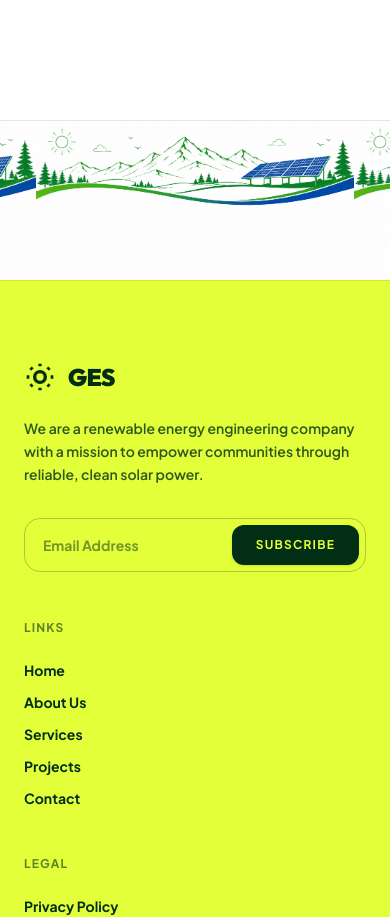
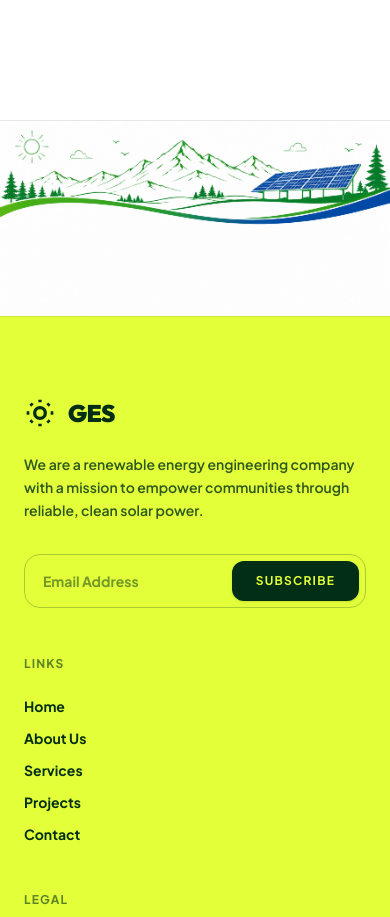
Before and after one commit to mss879/ges.lk, a Next.js app: page / in a window 390 px wide. Shown: the part 4526-5443 px from the top of the page. Built offline with nearby package versions, Linux system fonts and the light colour scheme.

Commit message:
feat: use single full-width responsive img tag for footer skyline

```diff
--- a/src/app/page.tsx
+++ b/src/app/page.tsx
@@ -1503,15 +1503,13 @@ export default function Home() {
       </section>
 
       {/* SECTION 5: Sustainable Mountain & Forest Skyline (Top Footer Banner) */}
-      <div
-        className="w-full h-40 sm:h-48 md:h-56 border-t border-stone-200 relative z-10"
-        style={{
-          backgroundImage: 'url("/footer-1.png")',
-          backgroundSize: 'auto 100%',
-          backgroundRepeat: 'repeat-x',
-          backgroundPosition: 'bottom center'
-        }}
-      />
+      <div className="w-full relative z-10 overflow-hidden border-t border-stone-200 bg-white">
+        <img
+          src="/footer-1.png"
+          alt="Sustainable Mountain Forest Skyline"
+          className="w-full h-auto select-none pointer-events-none block"
+        />
+      </div>
 
       {/* FOOTER SECTION: Dynamic Lime-Green Info Grid */}
       <footer className="w-full bg-[#e2ff3a] text-[#032e16] pt-20 pb-10 px-6 sm:px-12 md:px-16 lg:px-24 border-t border-[#032e16]/10 relative z-10 font-sans">
```
